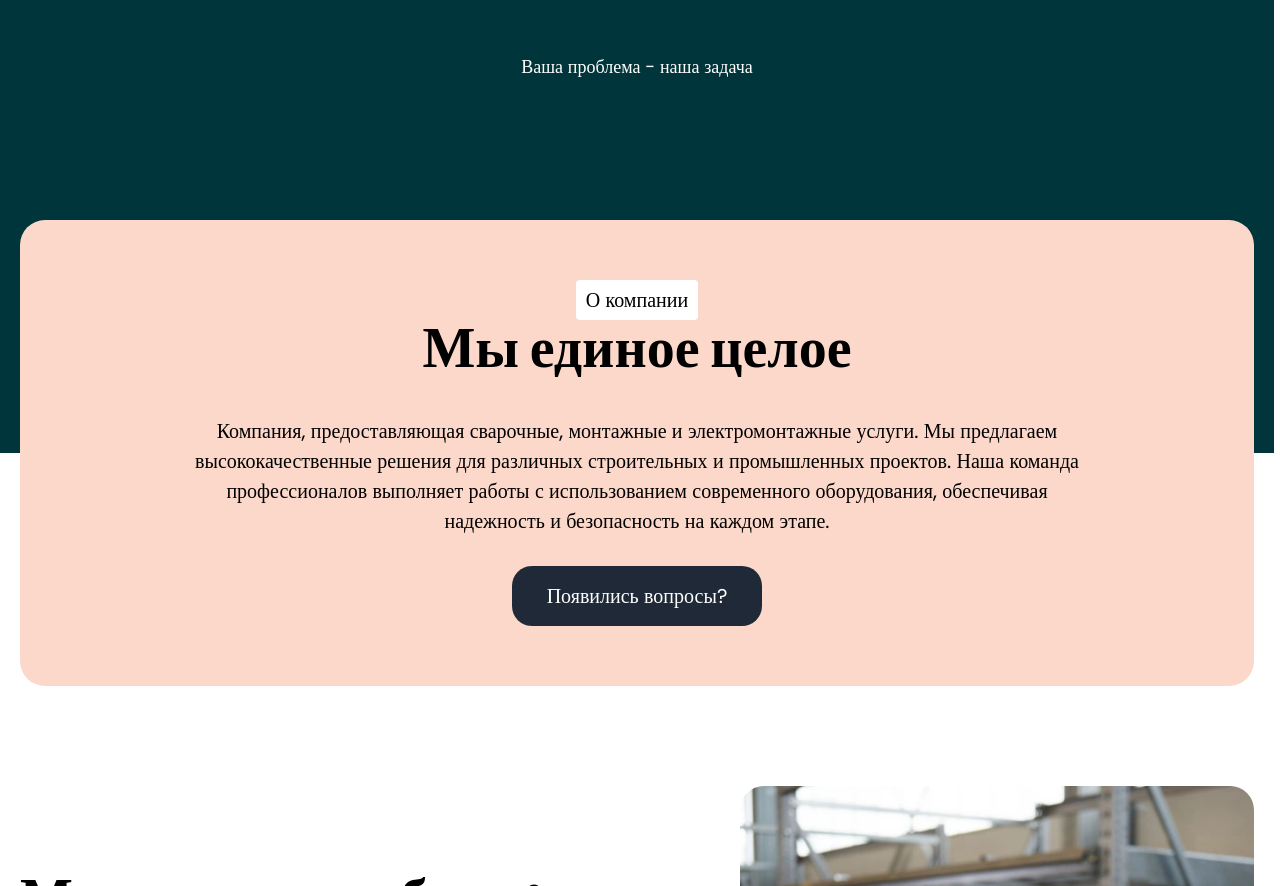
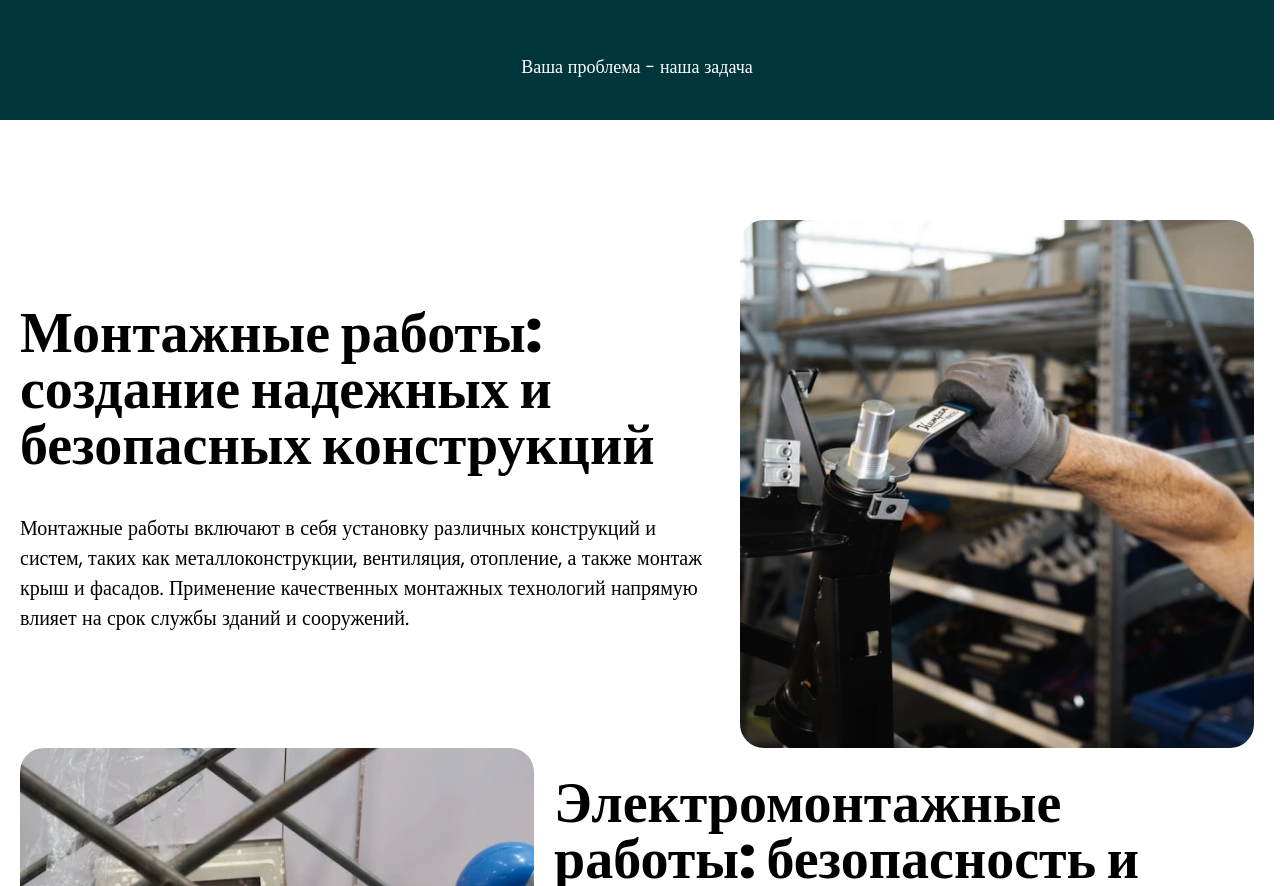
Before and after one commit to andzow/MontazhPro, a Nuxt app: page / in a window 1280 px wide. Shown: the part 680-1566 px from the top of the page. Built offline with nearby package versions, Linux system fonts and the light colour scheme.

Commit message:
ывфыв

```diff
--- a/pages/index.vue
+++ b/pages/index.vue
@@ -1,7 +1,7 @@
 <template>
   <div>
     <MainPrMain/>
-    <MainPrAbout/>
+    <!-- <MainPrAbout/> -->
     <MainPrInfo/>
     <MainPrServices/>
     <MainPrBanner/>
```
